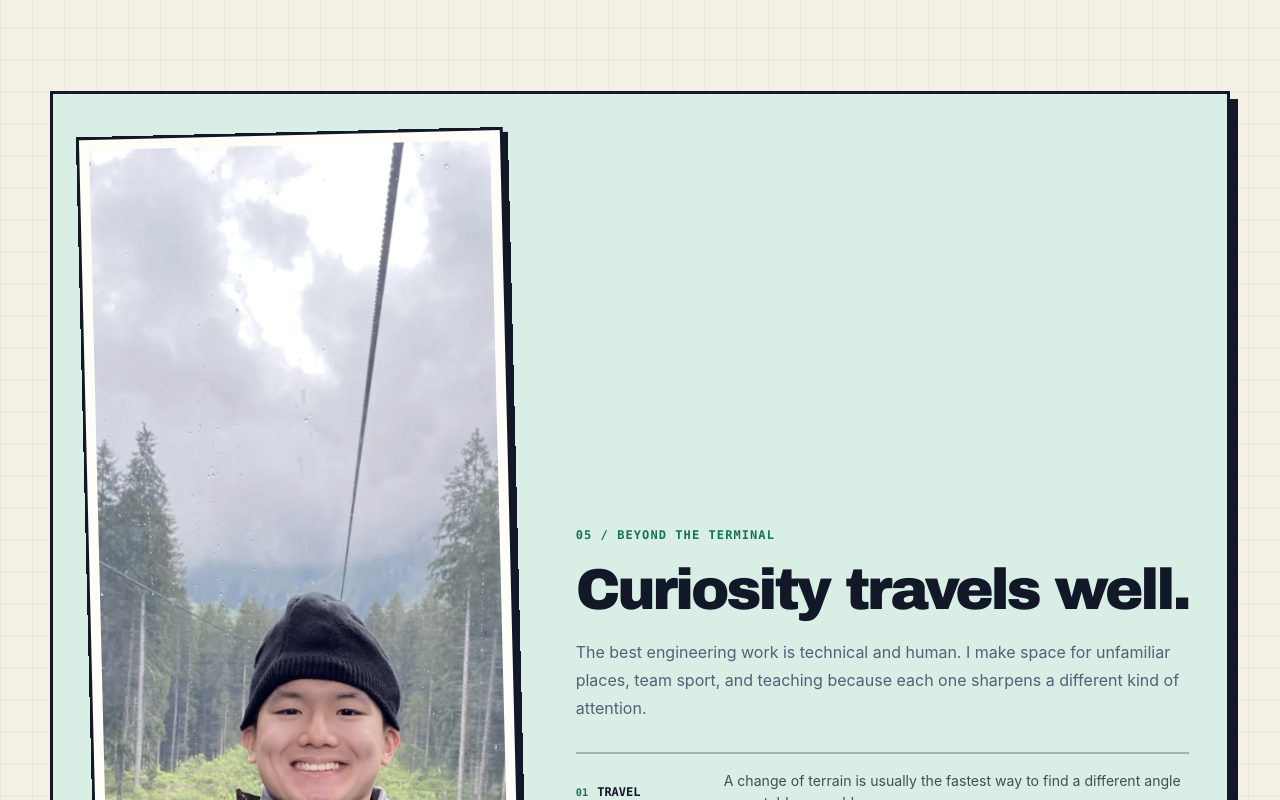
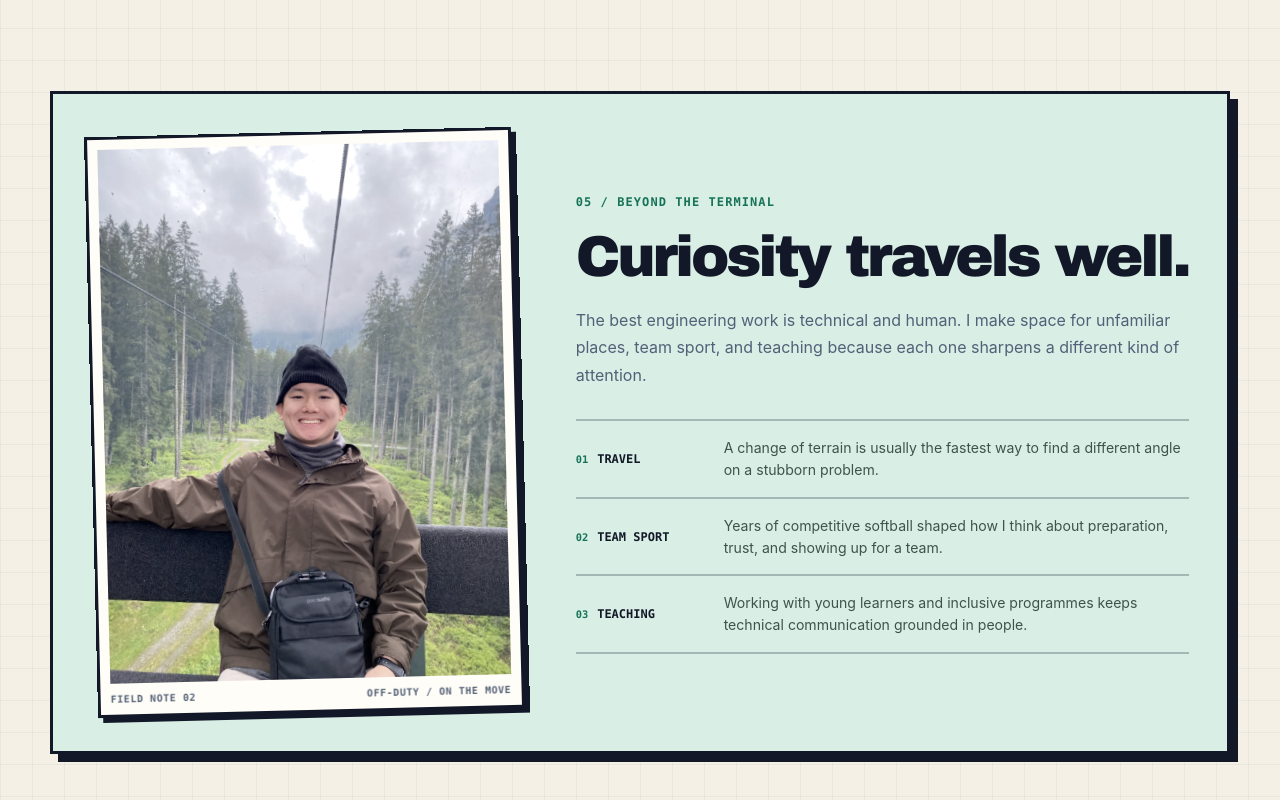
Before and after one commit to Manutd1234/Personal-Website, a React (Vite) app: page / in a window 1280 px wide. Shown: the part 4740-5540 px from the top of the page. Built offline with nearby package versions, Linux system fonts and the light colour scheme.

Commit message:
Correct the travel image proportions
Use the optimized photo’s true dimensions and allow the grid item to shrink so the off-duty section stays compact.

```diff
--- a/src/components/OffDuty.jsx
+++ b/src/components/OffDuty.jsx
@@ -23,7 +23,7 @@ export default function OffDuty() {
           <img
             alt="Ian riding a mountain cable car above an alpine forest"
             decoding="async"
-            height="1200"
+            height="1600"
             loading="lazy"
             src={`${imageBase}ian-alpine-1200.webp`}
             width="1200"
--- a/src/styles.css
+++ b/src/styles.css
@@ -1158,6 +1158,7 @@ img {
 }
 
 .travel-frame {
+  min-width: 0;
   margin: 0;
   padding: 10px;
   border: 3px solid var(--ink);
@@ -1168,7 +1169,7 @@ img {
 
 .travel-frame img {
   width: 100%;
-  aspect-ratio: 4 / 5;
+  height: auto;
   object-fit: cover;
   object-position: 50% 72%;
   filter: saturate(0.84) contrast(1.03);
```
